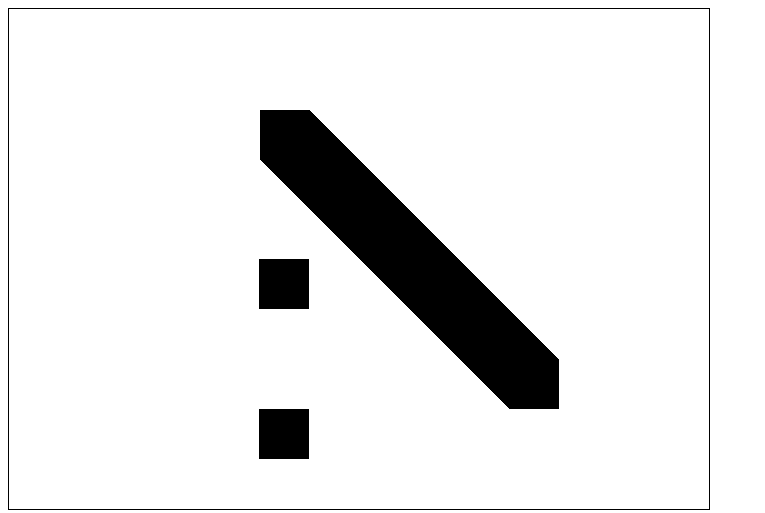
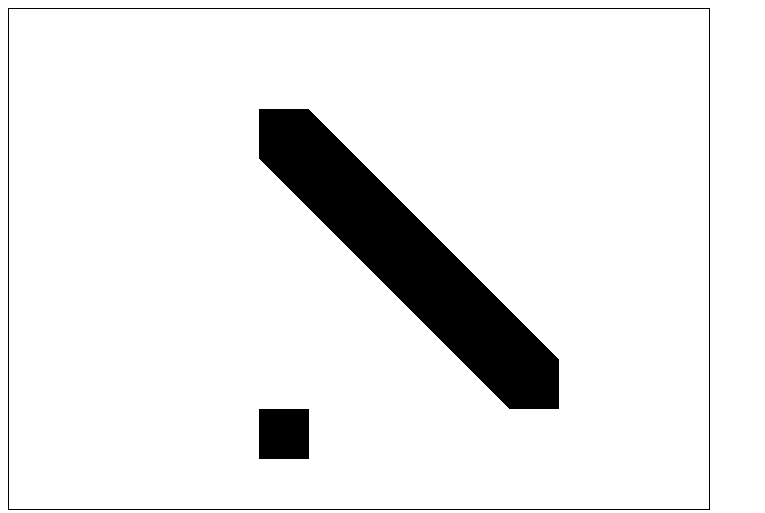
Before and after one commit to PlatinumPeaks/SmallProjectWebsite, a plain HTML site: page index.html in a window 1280 px wide. Shown: the whole page, without its empty margins (0-765 px from the left). Drawn offline with Linux system fonts and the light colour scheme.

Commit message:
Update index.html

```diff
--- a/index.html
+++ b/index.html
@@ -5,7 +5,7 @@ var canv = document.getElementById("ctx");
 var ctx = canv.getContext("2d");
 var x = 250;
 var y = 100;
-ctx.fillRect(x,250,50,50);
+ctx.fillRect(x,100,50,50);
 x = 250;
 setInterval(change,20);
 ctx.fillRect(x,400,50,50);
```
